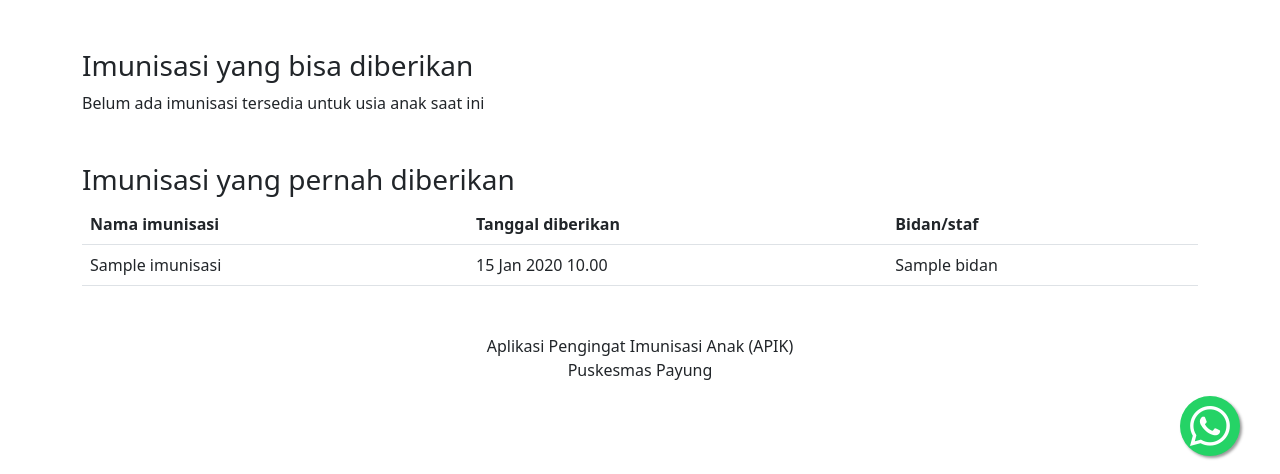
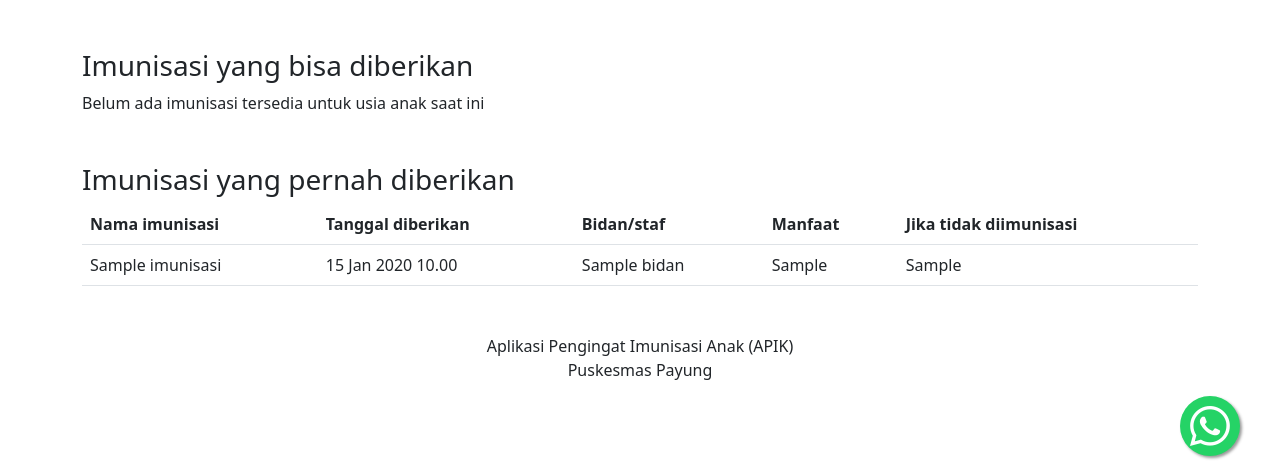
Before and after one commit to GottfriedCP/apik, a Django app: page /detail-bayi/1/ in a window 1280 px wide. Shown: the part 304-778 px from the top of the page. Run offline with Django 4.2, Linux system fonts and the light colour scheme; a user stored in the database is signed in; tables that the repository leaves empty hold one stand-in row (values such as "Sample post"); some libraries are stand-ins or nearby versions.

Commit message:
lihat manfaat

```diff
--- a/apik/templates/apik/detail-bayi.html
+++ b/apik/templates/apik/detail-bayi.html
@@ -135,6 +135,8 @@
                     <th scope="col">Nama imunisasi</th>
                     <th scope="col">Tanggal diberikan</th>
                     <th scope="col">Bidan/staf</th>
+                    <th scope="col">Manfaat</th>
+                    <th scope="col">Jika tidak diimunisasi</th>
                     {% if user_is_bidan %}
                     <th scope="col">Tindakan</th>
                     {% endif %}
@@ -146,6 +148,8 @@
                     <td>{{ imun_d.imunisasi }}</td>
                     <td>{{ imun_d.tanggal_pemberian|date:'d M Y' }} {{ imun_d.jam_pencatatan|default:'' }}</td>
                     <td>{{ imun_d.bidan }}</td>
+                    <td>{{ imun_d.imunisasi.manfaat|default:'-' }}</td>
+                    <td>{{ imun_d.imunisasi.jika_tidak|default:'-' }}</td>
                     {% if user_is_bidan %}
                     <td>
                         <form method="POST" action="{% url 'apik:konfirmasi_hapus_imun_d' %}">
```
